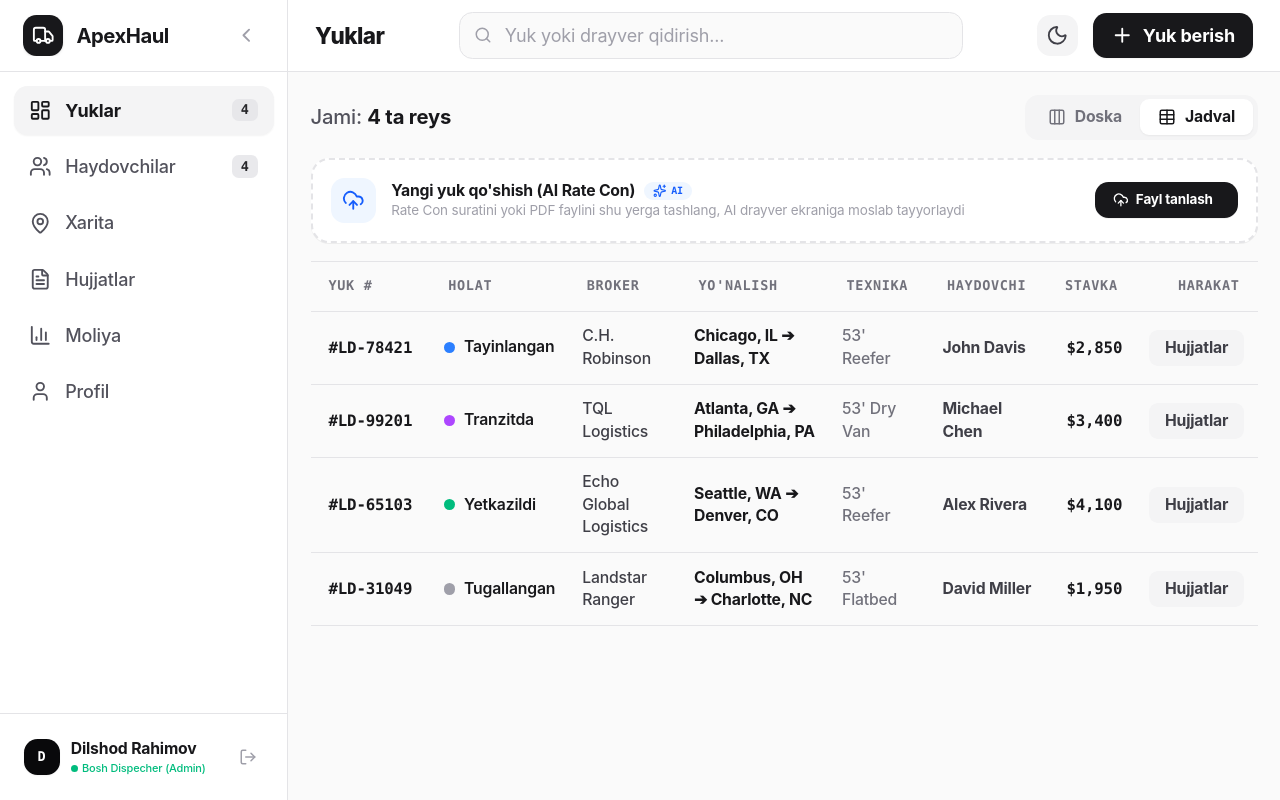
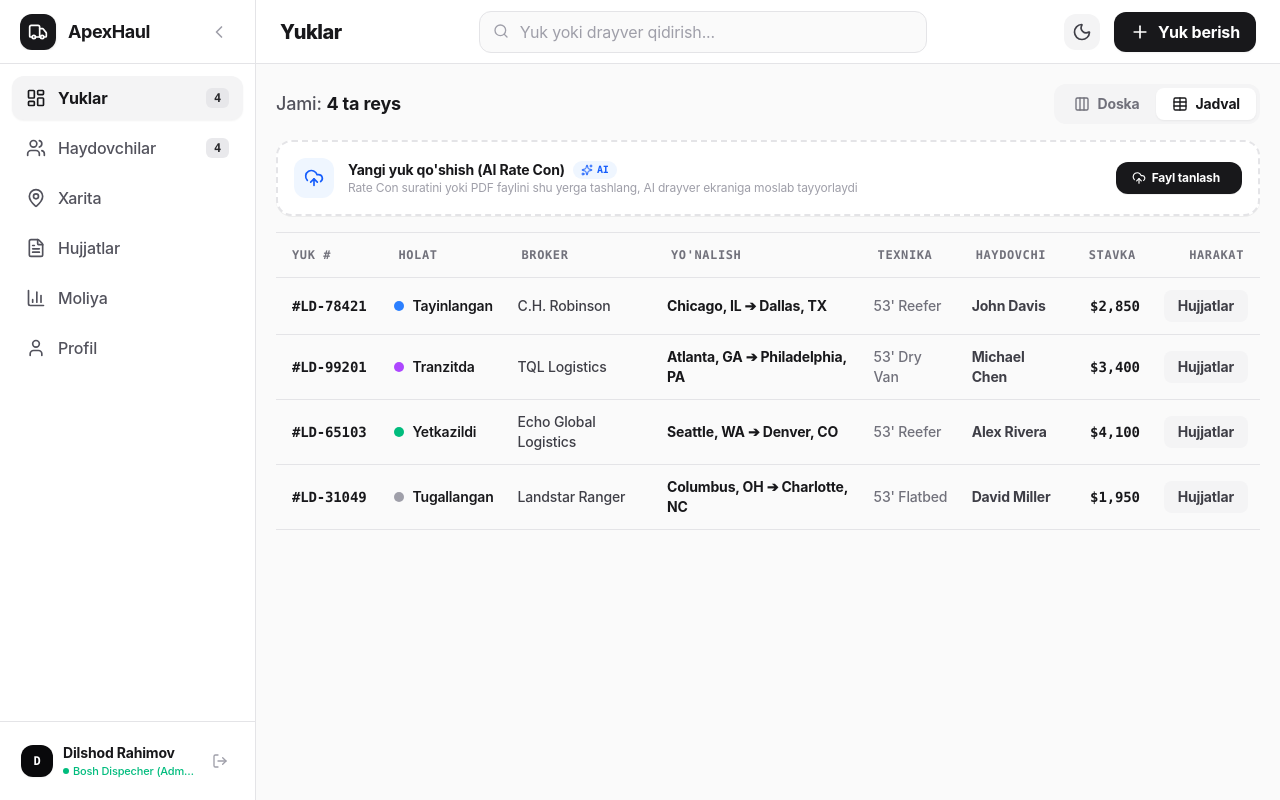
Before and after one commit to yusufjonovbitcoin-a11y/driverweb, a React (Vite) app: page / in a window 1280 px wide. Built offline with nearby package versions, Linux system fonts and the light colour scheme.

Commit message:
style: set standard 16px font size across application

```diff
--- a/src/index.css
+++ b/src/index.css
@@ -5,7 +5,7 @@
 @layer base {
   :root {
     color-scheme: light;
-    font-size: 18px; /* Large, crisp PC / Desktop Root Size */
+    font-size: 16px; /* Standart web root shrift o'lchami */
   }
 
   html.dark {
@@ -16,6 +16,7 @@
     font-size: 1rem;
     line-height: 1.5;
     letter-spacing: -0.01em;
+    font-family: -apple-system, BlinkMacSystemFont, "Segoe UI", Roboto, Helvetica, Arial, sans-serif;
     transition: background-color 0.15s ease, color 0.15s ease;
   }
 }
```
Also changed, not shown: 1 other file (tests, documents, lock files or other folders).
